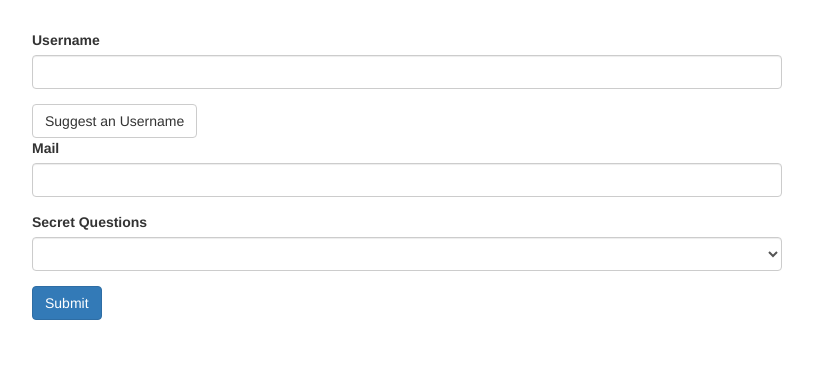
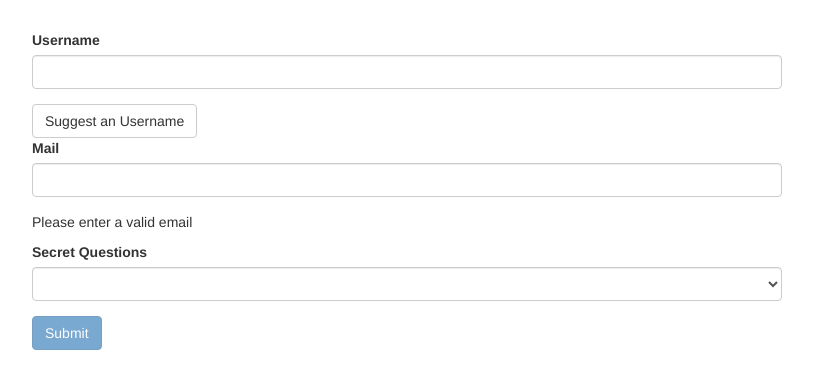
Before and after one commit to yashwadhwani08/angular-form-handling, an Angular app: page / in a window 1280 px wide. Shown: the top 388 px of the page, without its empty margins (233-1046 px from the left). Built offline with nearby package versions, Linux system fonts and the light colour scheme.

Commit message:
added css styling based on the dynamic classes attached by Angular

```diff
--- a/src/app/app.component.css
+++ b/src/app/app.component.css
@@ -1,3 +1,8 @@
 .container {
   margin-top: 30px;
 }
+
+input.ng-invalid.ng-touched,
+select.ng-invalid.ng-touched {
+  border: 1px solid red;
+}
--- a/src/app/app.component.html
+++ b/src/app/app.component.html
@@ -32,6 +32,7 @@
               email
             />
           </div>
+          <p>Please enter a valid email</p>
         </div>
         <div class="form-group">
           <label for="secret">Secret Questions</label>
@@ -40,7 +41,9 @@
             <option value="teacher">Your first teacher?</option>
           </select>
         </div>
-        <button class="btn btn-primary" type="submit">Submit</button>
+        <button class="btn btn-primary" type="submit" [disabled]="!f.valid">
+          Submit
+        </button>
       </form>
     </div>
   </div>
```
